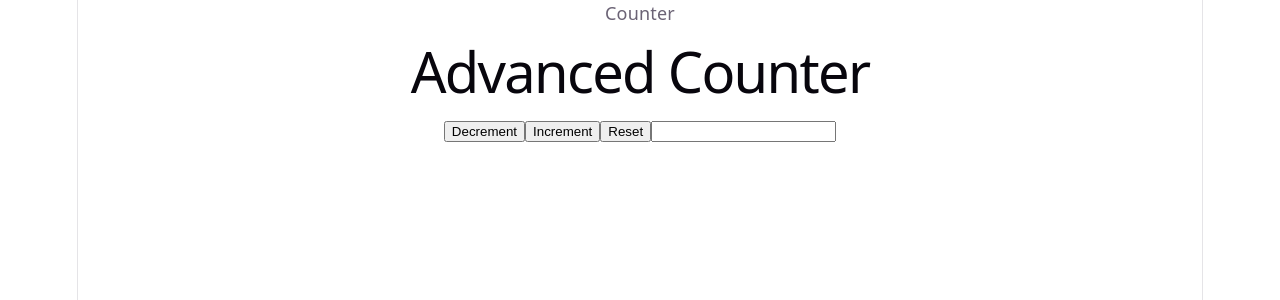
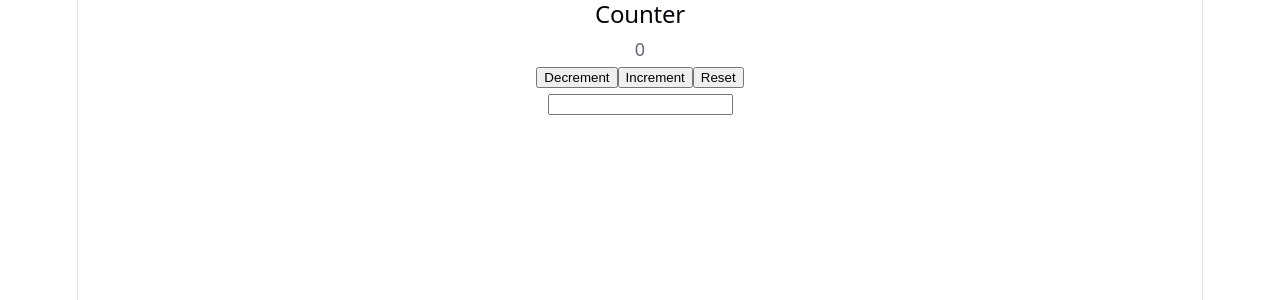
Before and after one commit to acpalacios3/advanced-counter, a React (Vite) app: page / in a window 1280 px wide. Shown: the top 300 px of the page. Built offline with nearby package versions, Linux system fonts and the light colour scheme.

Commit message:
increment, decrement, reset

```diff
--- a/src/component/AdvancedCounter.tsx
+++ b/src/component/AdvancedCounter.tsx
@@ -1,21 +1,46 @@
+  import { useState } from "react";
 
 export default function AdvancedCounter(){
 
 
+  const [count, setCount] = useState(0);
+
+  const increment =() => {
+      setCount((prevCount) => prevCount + 1);
+
+  };
+  const decrement =() => {
+      setCount((prevCount) => prevCount - 1);
+
+  };
+
+  const reset =() => {
+      setCount((prevCount) => 0);
+
+  };
+
    return (
   <div>
-    <p>Counter</p>
-    <h1> Advanced Counter  </h1>
 
-        <button>Decrement</button>
-        <button>Increment</button>
-        <button>Reset</button>
-        <input type="number"
-                min="1"
-                // onChange=
-        />
+    <h2>  Counter  </h2>
+    <p>{count}</p>
+    <div>
+        <button onClick={decrement}>Decrement</button>
+        <button onClick={increment}>Increment</button>
+        <button onClick= {reset}>Reset</button>
 
     </div>
 
+   <div>
+
+    <input type="number"
+                min="1"
+
+                // onChange=
+        />
+   </div>
+ </div>
+
+
 );
 }
```
